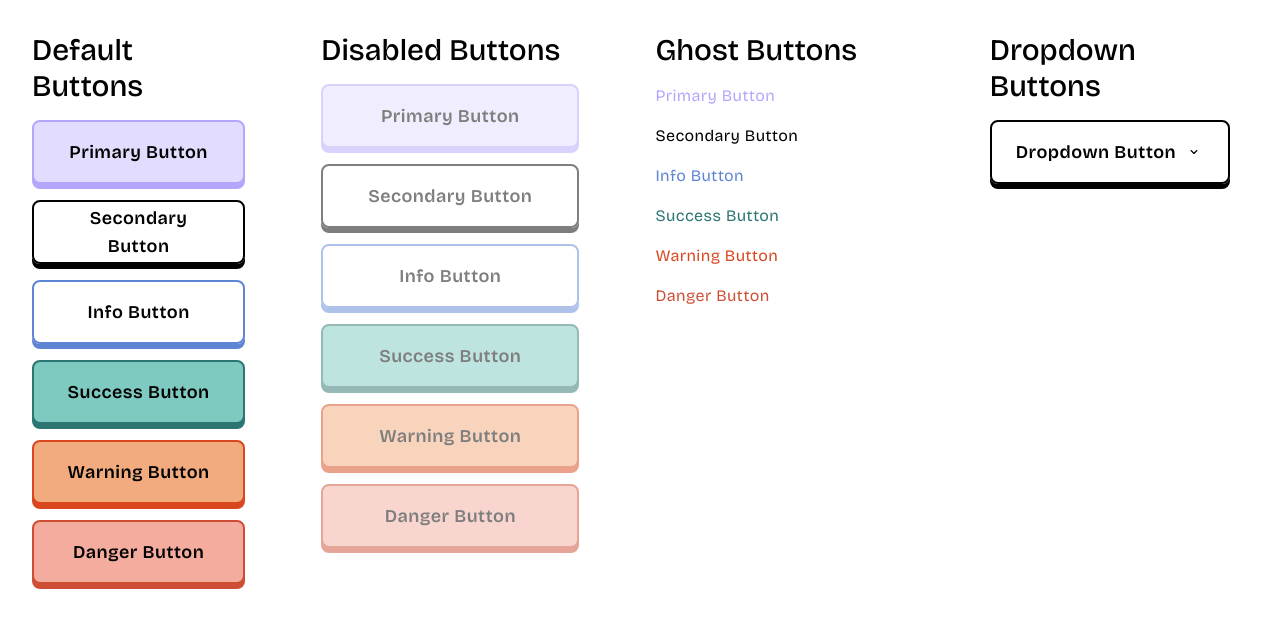
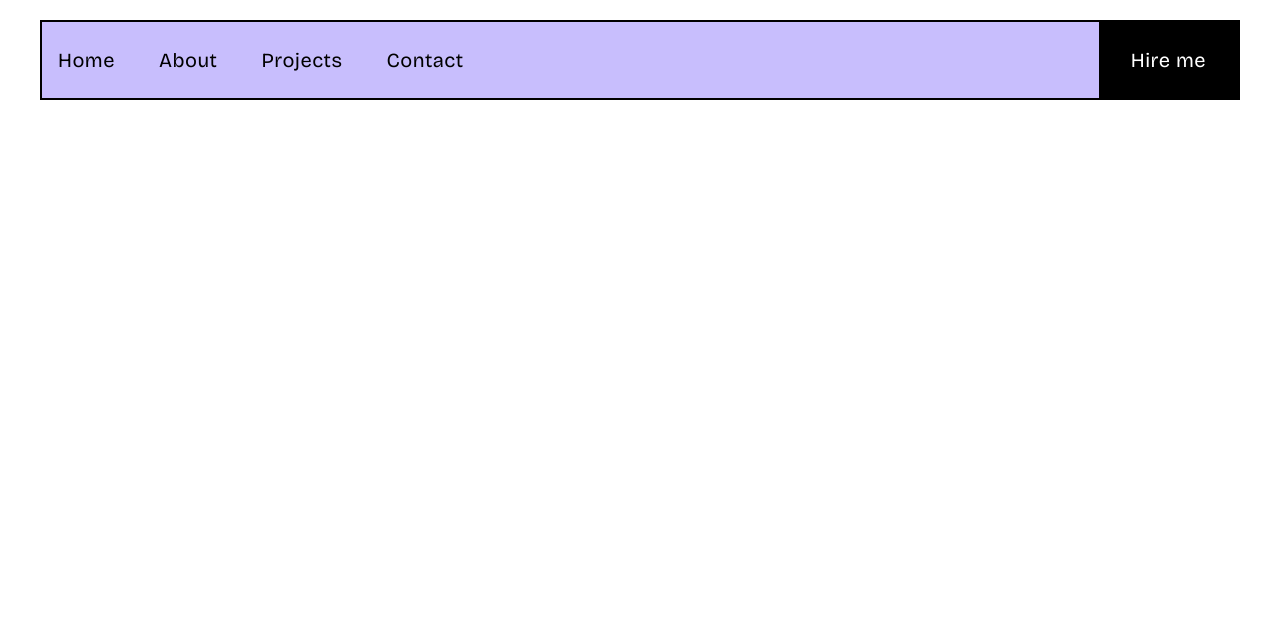
Before and after one commit to adhikareeprayush/Landing-Page-React, a React (Vite) app: page / in a window 1280 px wide. Shown: the top 628 px of the page. Built offline with nearby package versions, Linux system fonts and the light colour scheme.

Commit message:
added nav

```diff
--- a/src/App.jsx
+++ b/src/App.jsx
@@ -1,153 +1,10 @@
-import Button from './Components/Button/Button'
+import Navbar from "./Components/NavBar/Navbar"
 
 function App() {
 
   return (
-    <div className="flex gap-3 items-start">
-      {/* Default Secondary Button */}
-      <div className="p-8 space-y-4 w-[300px]">
-        <h3>Default Buttons</h3>
-
-        {/* Primary Button */}
-        <Button
-          text="Primary Button"
-          type="primary"
-        />
-
-        {/* Secondary Button */}
-        <Button
-          text="Secondary Button"
-          type="secondary"
-        />
-
-        {/* Info Button */}
-        <Button
-          text="Info Button"
-          type="info"
-        />
-
-        {/* Success Button */}
-        <Button
-          text="Success Button"
-          type="success"
-        />
-
-        {/* Warning Button */}
-        <Button
-          text="Warning Button"
-          type="warning"
-        />
-
-        {/* Danger Button */}
-        <Button
-          text="Danger Button"
-          type="danger"
-        />
-
-      </div>
-      <div className="p-8 space-y-4 w-[350px]">
-        <h3>Disabled Buttons</h3>
-        {/* Primary Button */}
-        <Button
-          text="Primary Button"
-          type="primary"
-          disabled={true}
-        />
-
-        {/* Secondary Button */}
-        <Button
-          text="Secondary Button"
-          type="secondary"
-          disabled={true}
-        />
-
-        {/* Success Button */}
-        <Button
-          text="Info Button"
-          type="info"
-          disabled={true}
-        />
-
-        {/* Warning Button */}
-        <Button
-          text="Success Button"
-          type="success"
-          disabled={true}
-        />
-
-        {/* Danger Button */}
-        <Button
-          text="Warning Button"
-          type="warning"
-          disabled={true}
-        />
-
-        <Button
-          text="Danger Button"
-          type="danger"
-          disabled={true}
-        />
-
-      </div>
-      <div className="p-8 space-y-4 w-[350px] flex flex-col items-start">
-        <h3>Ghost Buttons</h3>
-        {/* Primary Button */}
-        <Button
-          text="Primary Button"
-          type="primary"
-          ghost={true}
-        />
-
-        {/* Secondary Button */}
-        <Button
-          text="Secondary Button"
-          type="secondary"
-          ghost={true}
-        />
-
-        {/* Info Button */}
-        <Button
-          text="Info Button"
-          type="info"
-          ghost={true}
-        />
-
-        {/* Success Button */}
-        <Button
-          text="Success Button"
-          type="success"
-          ghost={true}
-        />
-
-        {/* Warning Button */}
-        <Button
-          text="Warning Button"
-          type="warning"
-          ghost={true}
-        />
-
-        {/* Danger Button */}
-        <Button
-          text="Danger Button"
-          type="danger"
-          ghost={true}
-        />
-      </div>
-
-      <div className="p-8 space-y-4 w-[350px] flex flex-col items-start">
-        <h3>Dropdown Buttons</h3>
-        <Button
-          text="Dropdown Button"
-          type="secondary"
-          dropdownItems={[
-            { label: "Item 1", value: 1 },
-            { label: "Item 2", value: 2 },
-            { label: "Item 3", value: 3 },
-          ]}
-        />
-
-      </div>
-
+    <div className='App'>
+      <Navbar />
     </div>
 
   )
--- a/src/Components/Button/Button.jsx
+++ b/src/Components/Button/Button.jsx
@@ -1,19 +1,16 @@
 // src/components/Button.jsx
 import PropTypes from "prop-types";
 import './Button.css'
-import arrowDownBlack from '../../assets/icons/angle-down-black.svg'
-import arrowDownWhite from '../../assets/icons/angle-down-white.svg'
+import { ICONS } from '../../assets/ICONS'
 import { useState, useRef, useEffect } from "react";
 
 const Button = ({
     text = "Button",   // Default button text
     type = "primary",  // Default type
-    onClick,           // Click handler
     disabled = false,  // Disabled state
     className = "",    // Custom class names
     icon = null,       // Icon component
     ghost = false,     // Ghost button
-    // dropdown = false,  // Dropdown button
     dropdownItems = [], // Dropdown items (an array of {label, value})
     onDropdownSelect,  // Function to handle selection of dropdown item
 }) => {
@@ -116,11 +113,14 @@ const Button = ({
                 `}
                 style={ghost ? { color: currentType.shadowColor } : { '--tw-shadow-color': currentType.shadowColor }}
             >
-                {icon ? <i className={icon}></i> : ''}
+                {
+                    icon ? <img src={ICONS[icon]} alt="icon" className="mr-2" /> : ''
+                }
+
                 {text}
                 {dropdownItems.length > 0 && (
                     <img
-                        src={isDropdownOpen ? arrowDownWhite : arrowDownBlack}
+                        src={isDropdownOpen ? ICONS.angleDownWhite : ICONS.angleDownBlack}
                         alt="dropdown"
                         className={`ml-2 transition-transform duration-300 ${isDropdownOpen ? 'rotate-180' : ''}`}
                     />
@@ -129,7 +129,7 @@ const Button = ({
 
             {/* Dropdown Menu */}
             {isDropdownOpen && dropdownItems.length > 0 && (
-                <ul className="dropdownMenu absolute left-0 mt-2 w-full bg-white border border-gray-200 rounded-lg shadow-lg z-10">
+                <ul className="dropdownMenu absolute left-0 mt-2 w-full bg-[#fff] border border-gray-200 rounded-lg shadow-lg z-10">
                     {dropdownItems.map((item) => (
                         <button
                             key={item.value}
--- /dev/null
+++ b/src/Components/NavBar/Navbar.css
@@ -0,0 +1,24 @@
+nav .rightBtn {
+  padding: 0px 32px;
+  color: white;
+}
+
+nav ul li {
+  padding: 0px 16px;
+}
+
+nav ul li.rightBtn {
+  padding: 0px 32px;
+  background-color: black;
+  height: 100%;
+  display: flex;
+  align-items: center;
+  border-left: 1px transparent;
+  transition: 0.3s all ease;
+}
+
+nav ul li.rightBtn:hover {
+  background-color: white;
+  color: black;
+  border-left: 1px solid black;
+}
--- /dev/null
+++ b/src/Components/NavBar/Navbar.jsx
@@ -0,0 +1,18 @@
+import './Navbar.css'
+
+const Navbar = () => {
+    return (
+        <nav className="navbar bg-lila-500 flex justify-between">
+            <ul className='relative flex gap-3 w-full h-full py-6'>
+                <li>Home</li>
+                <li>About</li>
+                <li>Projects</li>
+                <li>Contact</li>
+                <li className='rightBtn ml-auto absolute right-0 top-0'>Hire me</li>
+            </ul>
+
+        </nav>
+    )
+}
+
+export default Navbar
--- /dev/null
+++ b/src/assets/ICONS.jsx
@@ -0,0 +1,10 @@
+// icons.js
+import angleDownBlack from './icons/angle-down-black.svg';
+import angleDownWhite from './icons/angle-down-white.svg';
+import googleIcon from './icons/google-color-svgrepo-com.svg';
+
+export const ICONS = {
+    angleDownBlack,
+    angleDownWhite,
+    googleIcon
+};
--- a/src/index.css
+++ b/src/index.css
@@ -2,10 +2,9 @@
 @tailwind components;
 @tailwind utilities;
 
-:root{
+:root {
   --tw-shadow: 0 5px;
 }
-
 
 @layer base {
   h1 {
@@ -47,7 +46,15 @@
 }
 
 .shadow {
-  --tw-shadow:0 5px var(--tw-shadow-color);
+  --tw-shadow: 0 5px var(--tw-shadow-color);
   --tw-shadow-colored: 0 5px var(--tw-shadow-color);
-  box-shadow: var(--tw-ring-offset-shadow, 0 0 #0000), var(--tw-ring-shadow, 0 0 #0000), var(--tw-shadow);
+  box-shadow: var(--tw-ring-offset-shadow, 0 0 #0000),
+    var(--tw-ring-shadow, 0 0 #0000), var(--tw-shadow);
 }
+
+.App {
+  max-width: 1200px;
+  border: 2px solid black;
+  height: 100%;
+  margin: 20px auto;
+}
```
Also changed, not shown: src/assets/icons/google-color-svgrepo-com.svg (added).
